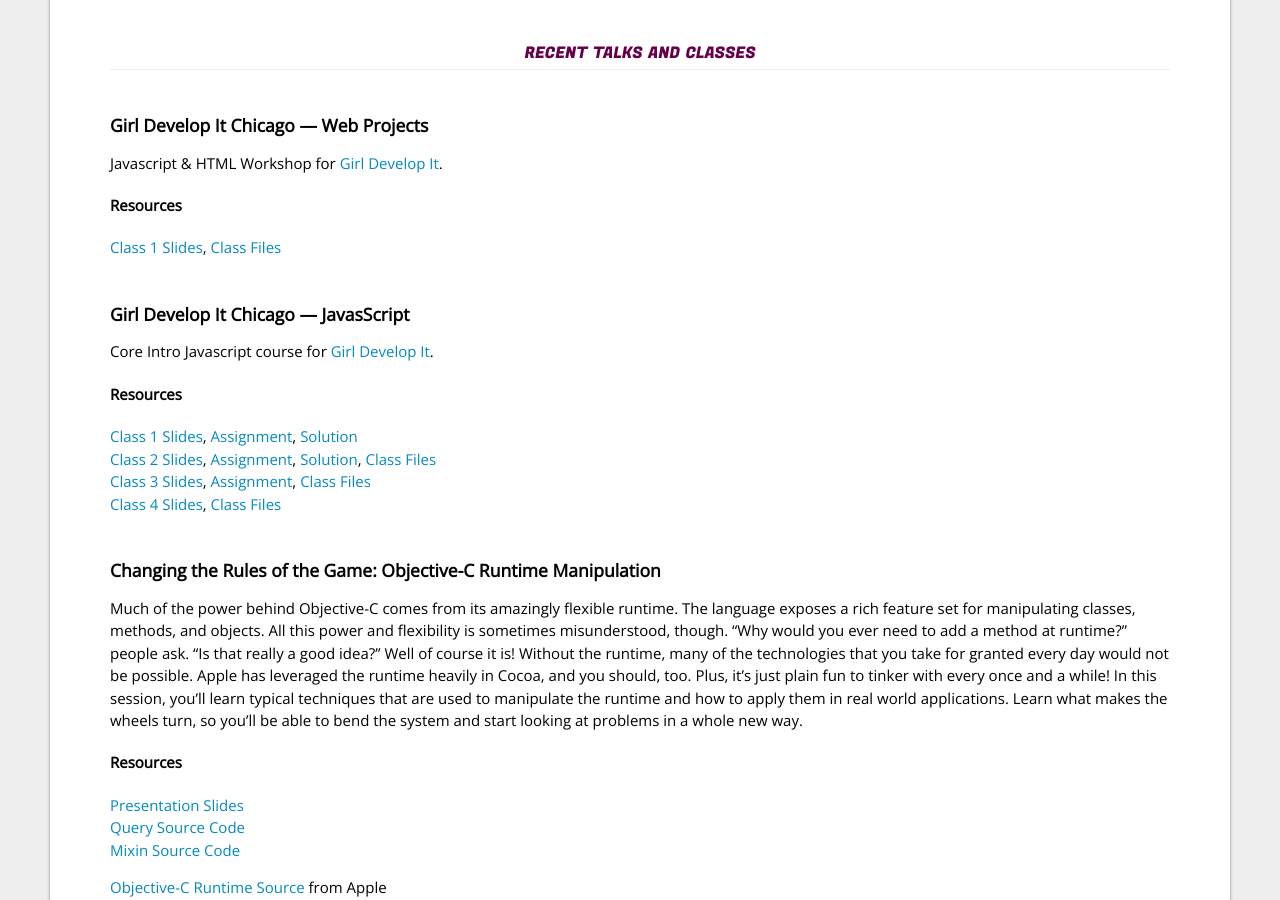
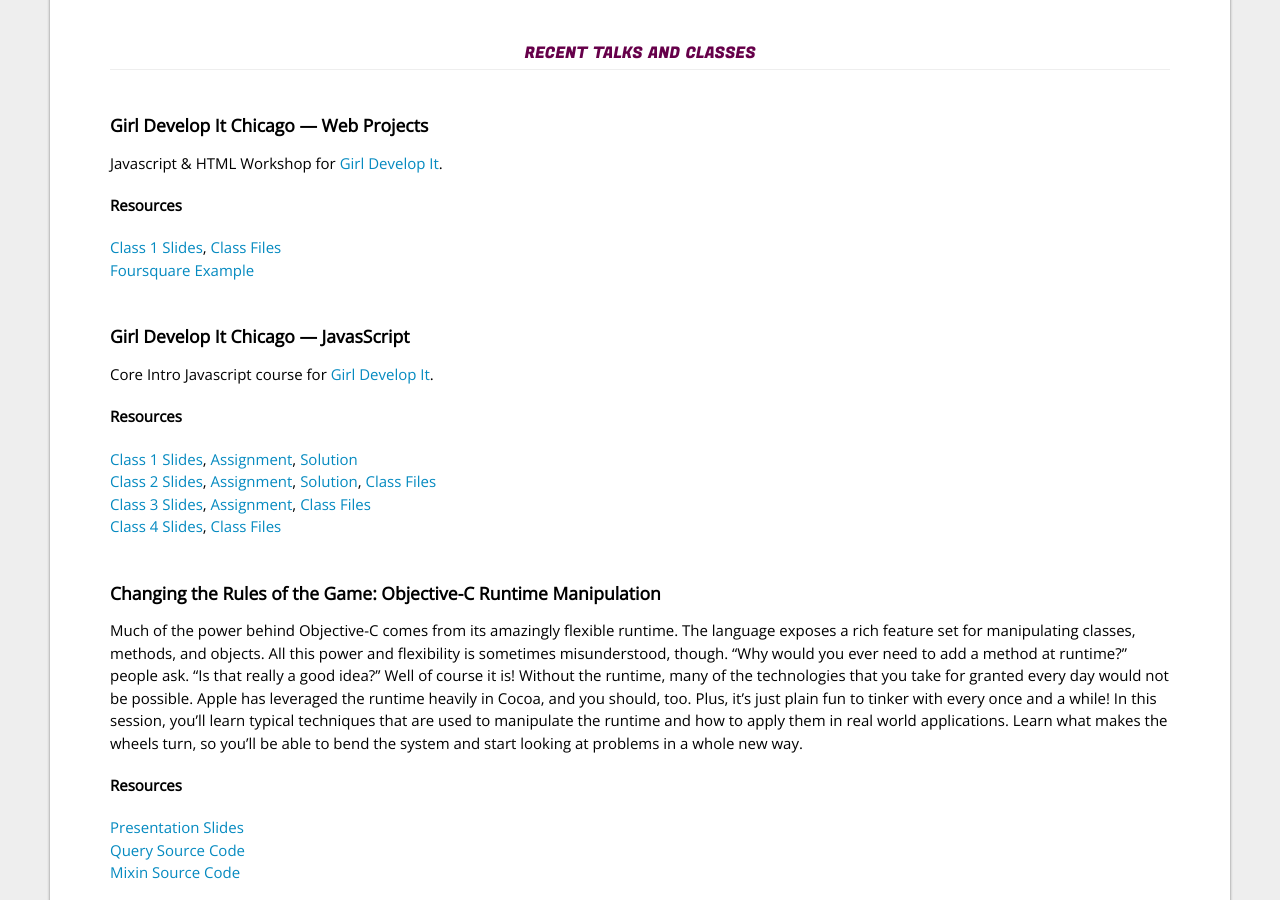
Before and after one commit to wbyoung/wbyoung.github.com, a Jekyll site: the page built from index.markdown, in a window 1280 px wide and 900 px high, scrolled down 333 px. Built offline with Jekyll 4.4.1, drawn with Linux system fonts in a browser that asks for light colours; Markdown is read by kramdown in place of the engine named in the settings.

Commit message:
Added Foursquare example link.

```diff
--- a/index.markdown
+++ b/index.markdown
@@ -19,6 +19,7 @@ Javascript & HTML Workshop for [Girl Develop It](http://www.girldevelopit.com).
 #### Resources
 
 [Class 1 Slides](/gdi-workshop/class1.html), [Class Files](/gdi-workshop/resources/example.zip)
+[Foursquare Example](/gdi-foursquare/)
 
 ### Girl Develop It Chicago &mdash; JavasScript
 
```
